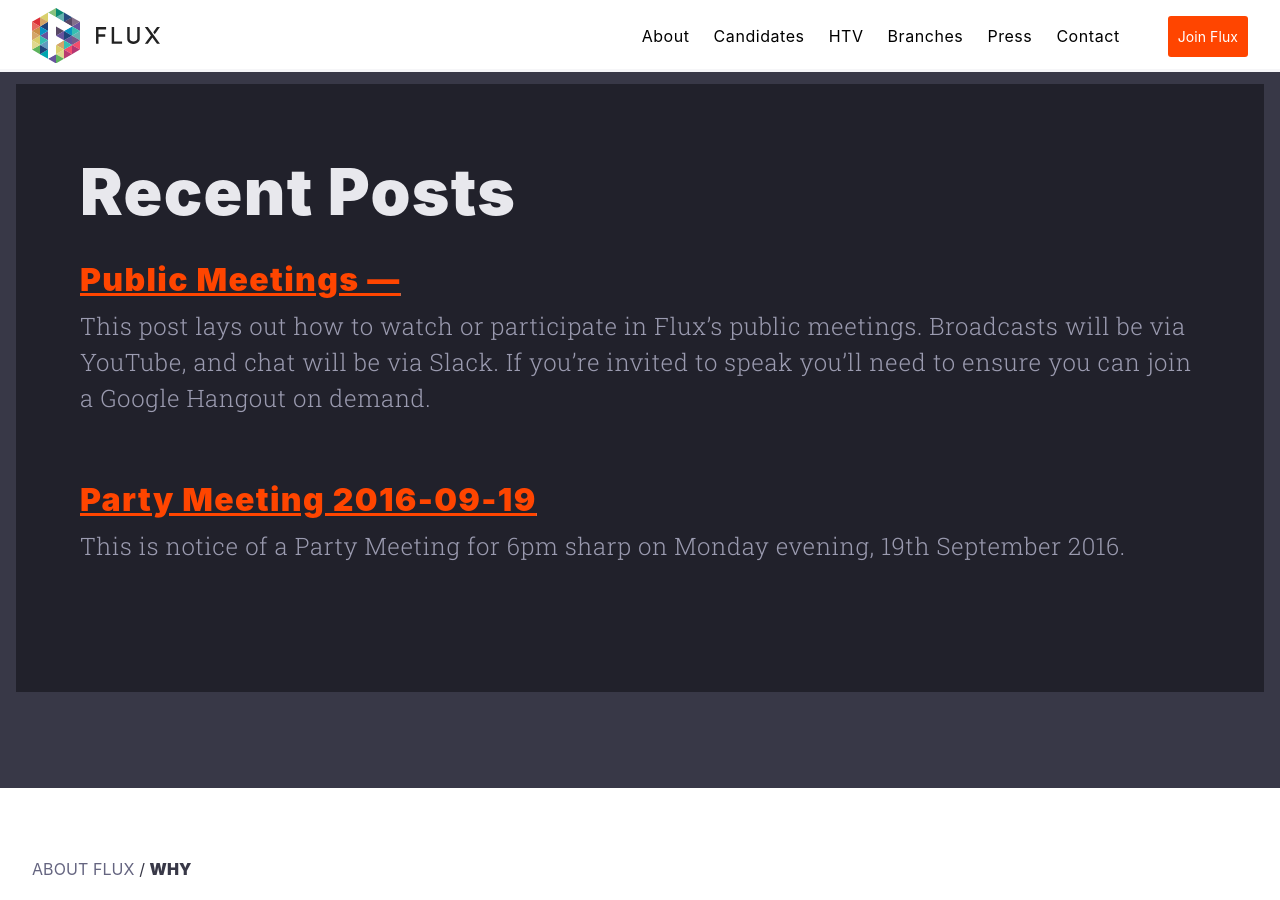
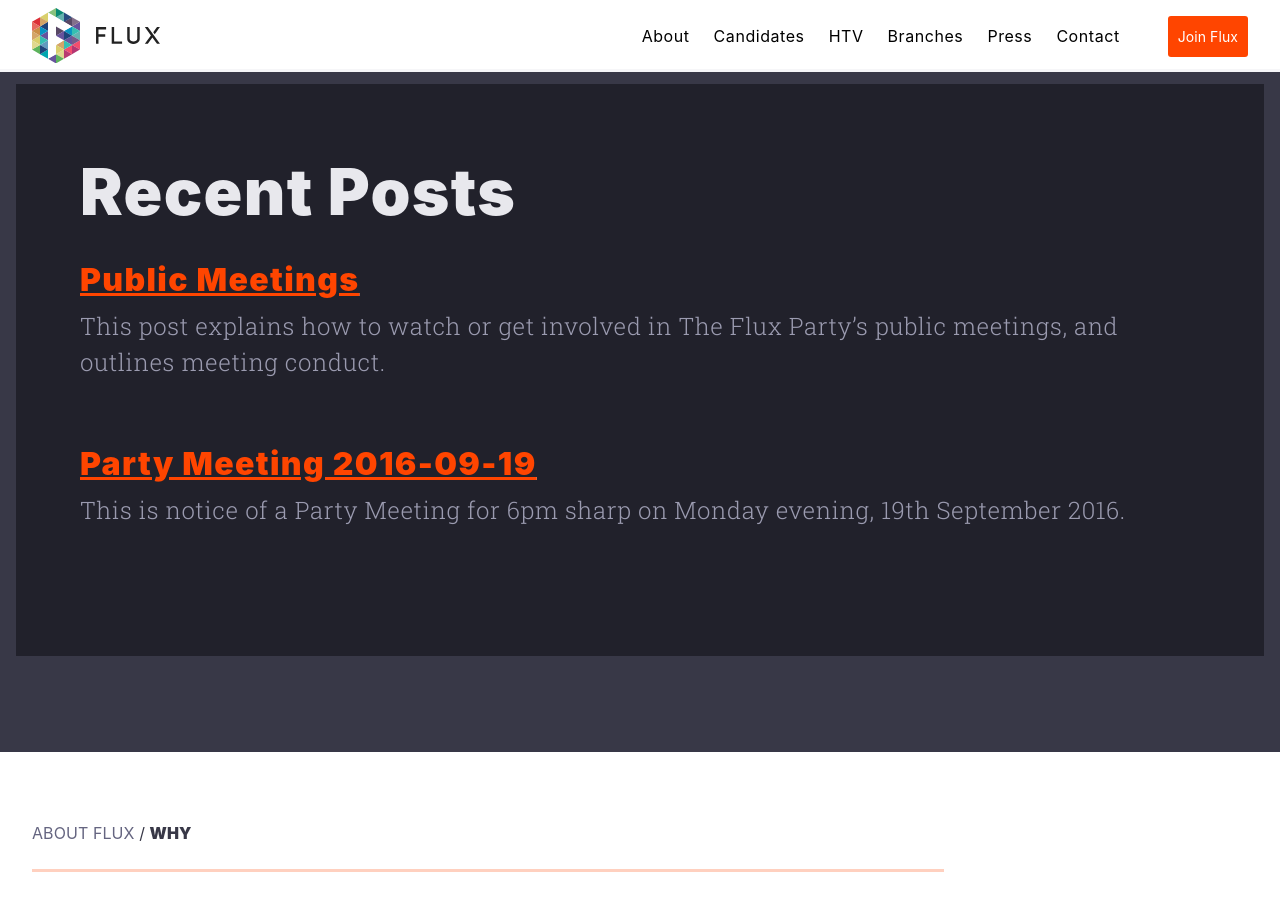
Before and after one commit to voteflux/flux-website-v2, a Jekyll site: the page built from index.html, in a window 1280 px wide and 900 px high, scrolled down 1572 px. Built offline with Jekyll 4.4.1, drawn with Linux system fonts in a browser that asks for light colours; some of the changed lines change nothing that is shown.

Commit message:
Update 2016-09-18-public-meetings.md

```diff
--- a/_posts/2016-09-18-public-meetings.md
+++ b/_posts/2016-09-18-public-meetings.md
@@ -1,42 +1,37 @@
 ---
 layout: about
-title:  "Public Meetings &mdash;"
+title:  "Public Meetings"
 date:   2016-09-18
 author: Max Kaye
 ---
+This post explains how to watch or get involved in The Flux Party's public meetings, and outlines meeting conduct.
 
-This post lays out how to watch or participate in Flux's public meetings. Broadcasts will be via YouTube, and chat will be via Slack.
-If you're invited to speak you'll need to ensure you can join a Google Hangout on demand.
+# Watch
 
-If you're just looking to watch you'll find the livestream over on our YouTube channel: [https://www.youtube.com/c/FluxParty](https://www.youtube.com/c/FluxParty).
+If you’d just like to watch the meeting, you can find a live stream on our Youtube channel at [https://www.youtube.com/c/FluxParty](https://www.youtube.com/c/FluxParty).
 
-If you're looking to participate you'll need the following things open:
+# Participate
 
-* A video of the livestream, available on our [channel](https://www.youtube.com/c/FluxParty)
-* The Slack channels #livestream-chat, #livestream-motion, and #livestream-prep. (see [https://voteflux.org/slack](https://voteflux.org/slack) for details on our slack channel)
+Meetings are held via Google Hangouts, with chat channels via Slack.
 
-Additionally if you're invited to speak you'll need to be able to join a hangout on demand; you won't have time to download and install the plugin, so do this first and test it.
+To join our Slack team, head over to [https://voteflux.org/slack](https://voteflux.org/slack) and dive into the channels  #livestream-chat, #livestream-motion, and #livestream-prep.
+
+If you're invited to speak you'll need to ensure you can join a Google Hangout on demand. You won't have time to download and install the plugin on the fly, so we advise that you do this before the meeting and test it.
 See [this Google support page](https://support.google.com/hangouts/answer/2944865?co=GENIE.Platform%3DDesktop&hl=en).
 
-# How Meetings Progress
+# Meeting Conduct
 
-Meetings will follow an agenda, and usually be chaired by the Leader (currently Nathan Spataro).
-Minutes/action items/etc will be collated on the fly, probably in a slack channel for convenience.
+Meetings will follow an agenda, and usually be chaired by the Leader.
+Minutes and action items etc, will be collated using a slack channel for convenience.
 
-Members wanting to participate will need to use the #livestream-motion channel on slack, and will need a well prepared message to post.
-That can be drafted in the #livestream-chat channel, or wherever. The point is that #livestream-motion is a high-quality, low-volume channel for serious well formed motions.
+If you’d like to raise something at the meeting,  you’ll need a well prepared message to post in #livestream-motion. Any motion raised here will need 2 ‘thumbs up’ from other members (3 including the posters) in order for it to be discussed at the meeting.
 If there's external documentation it should be linked, and any sizable body of text has to be provided in advance so everyone has a chance to prepare.
 Such text can be posted in #livestream-prep, and anything posted at least 24hrs before a meeting can be cited in the meeting.
-
-When a motion is made in #livestream-motion it will need to have a number of members 'thumbs up' it before it'll be discussed in the meeting.
-To begin with this number will be 3 'thumbs up', including the original poster.
-(The little '+' icon that appears when you hover over a msg allows you to do this).
-When this threshold is reached participants of the meeting will discuss it, possibly inviting OP in if that makes sense.
 
 # Who Participates
 
 The default participants will be the Leader, Deputy Leader, Leadership, and official staff roles such as Secretary and Registered Officer.
 
-Other members may be invited in as necessary, but the emphasis will be on a succinct meeting, and discussion is expected to occur outside the meeting proper, in advance.
+Other members may be invited in as necessary, but the emphasis will be on a succinct meeting, and broader discussion is expected to occur between members outside the meeting proper.
 
 This document might be updated over time, and you can find the history of this page [here](https://github.com/voteflux/vote-flux-v2/commits/master/_posts/2016-09-18-public-meetings-v1.md).
```
